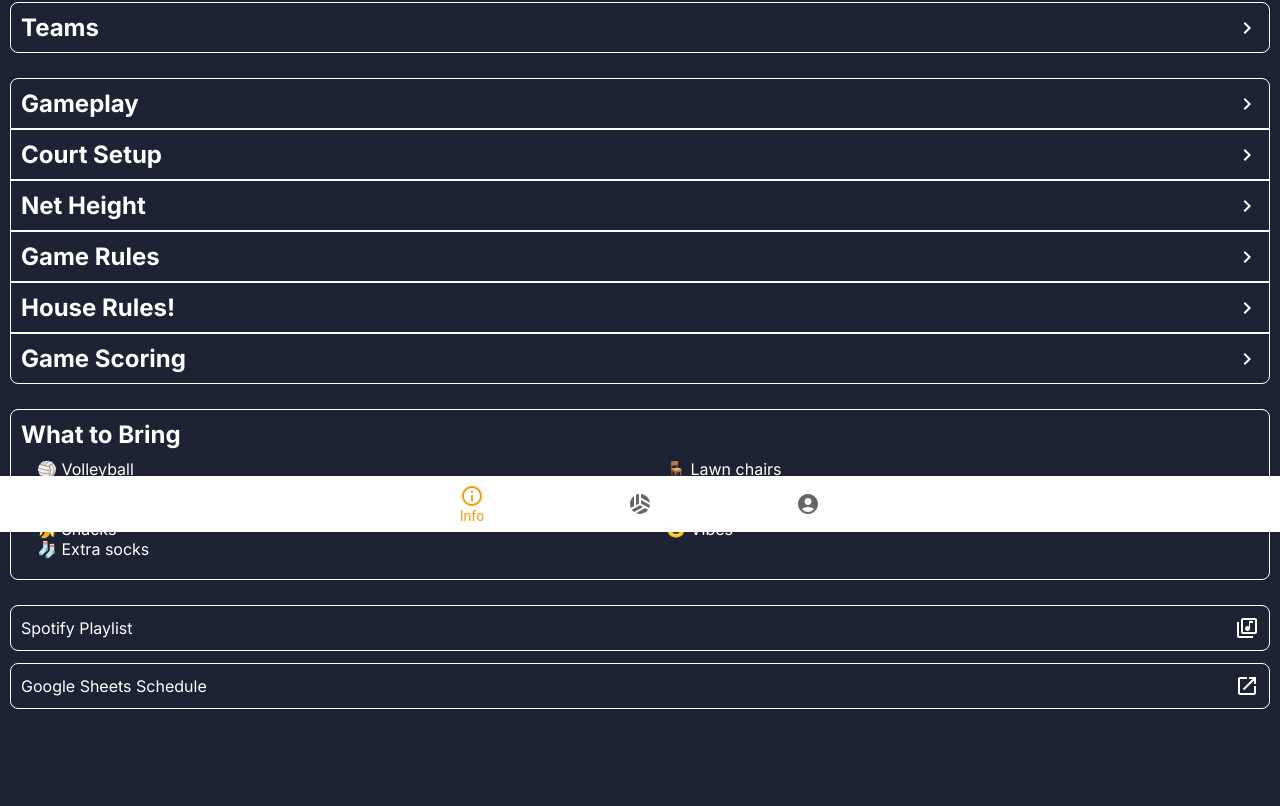
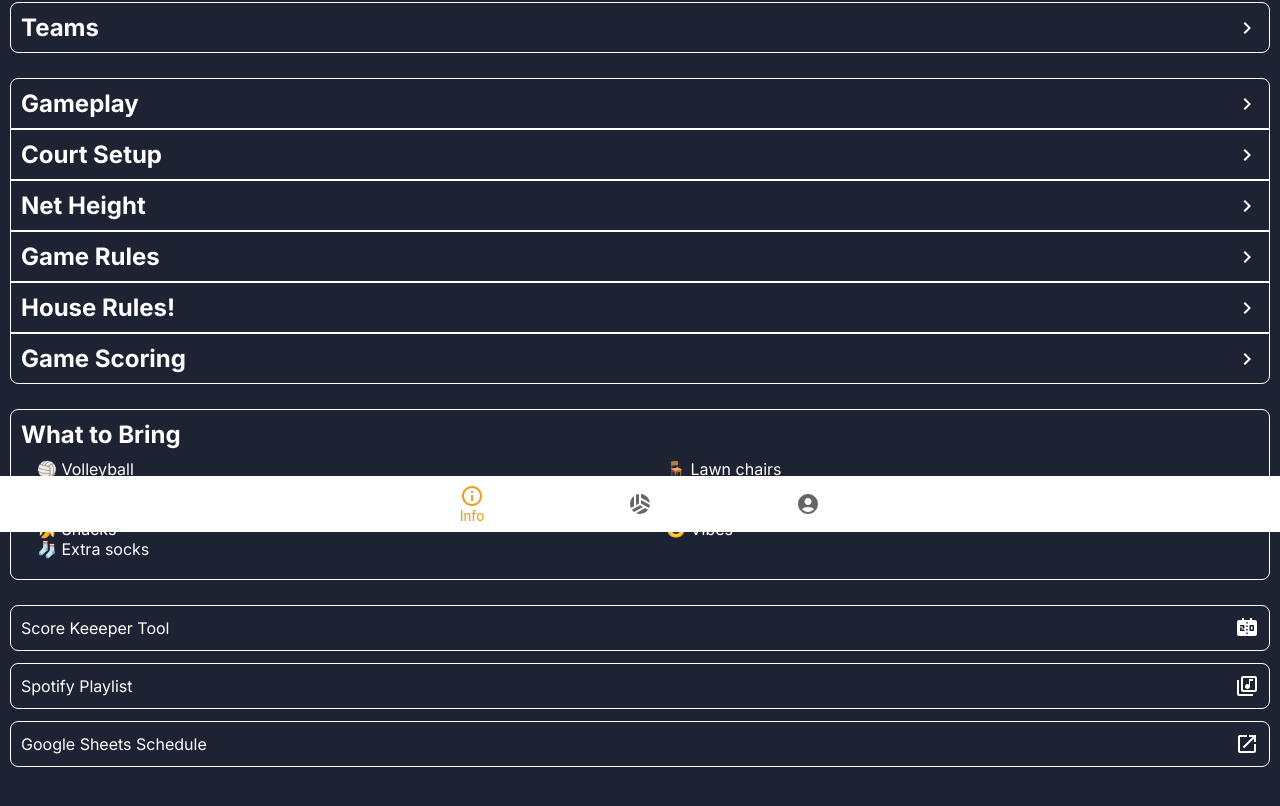
Before and after one commit to ChaseC99/volleybrawl, a Next.js app: page /info in a window 1280 px wide. Shown: the part 268-1074 px from the top of the page. Built offline with nearby package versions, Linux system fonts and the light colour scheme.

Commit message:
Add link for score keeping tool

```diff
--- a/app/info/page.tsx
+++ b/app/info/page.tsx
@@ -2,6 +2,7 @@ import styles from './page.module.css';
 import LocationOnOutlinedIcon from '@mui/icons-material/LocationOnOutlined';
 import OpenInNewIcon from '@mui/icons-material/OpenInNew';
 import LibraryMusicOutlinedIcon from '@mui/icons-material/LibraryMusicOutlined';
+import ScoreboardIcon from '@mui/icons-material/Scoreboard';
 import Collapsible from '../components/collapsible';
 
 export default function Info() {
@@ -149,6 +150,16 @@ export default function Info() {
                     style={{ justifyContent: 'space-between', marginBottom: '12px'}}
                     target="_blank"
                     rel="noopener noreferrer"
+                    href='https://www.rapidtables.com/tools/scoreboard.html'
+                >
+                    <p>Score Keeeper Tool</p>
+                    <ScoreboardIcon />
+                </a>
+                <a
+                    className={styles.linkContainer}
+                    style={{ justifyContent: 'space-between', marginBottom: '12px'}}
+                    target="_blank"
+                    rel="noopener noreferrer"
                     href='https://open.spotify.com/playlist/7nj68KOKSnECq23LMc4Ok8?si=iOOAEyc_S-m1NmrP_6MOQw&pt=7ee11c9e2c53ea43752aa2a75d935024&pi=w8tR7O93Qfed5'
                 >
                     <p>Spotify Playlist</p>
```
